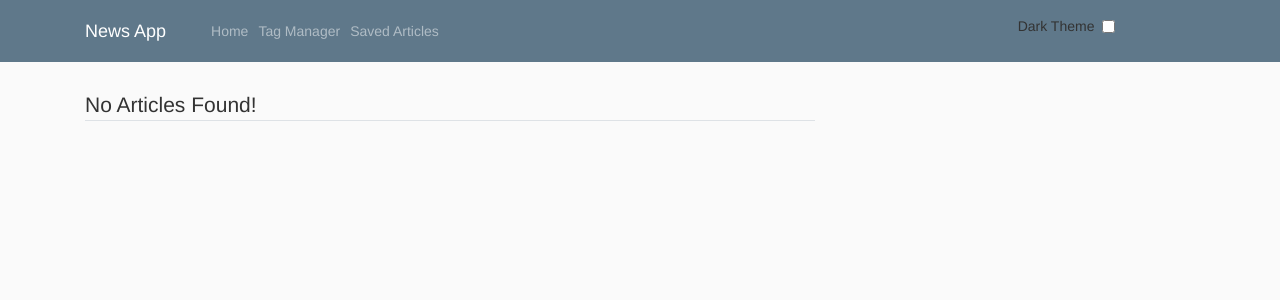
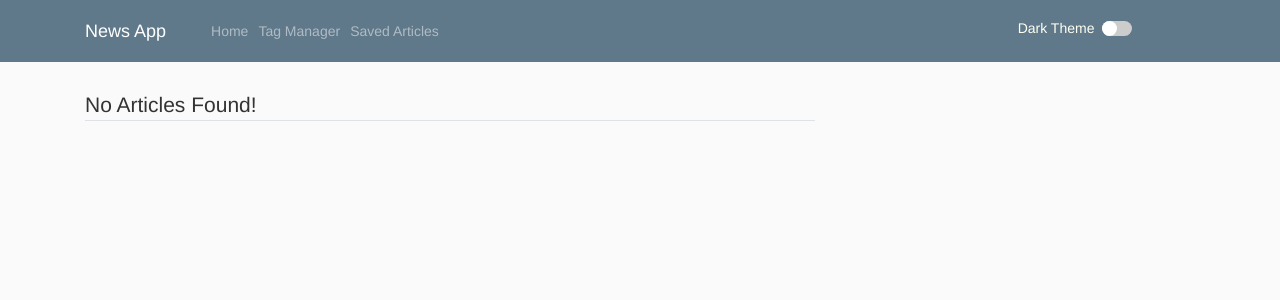
Before and after one commit to dcaohuu18/cs345_project2, a Flask app: page / in a window 1280 px wide. Shown: the top 300 px of the page. Run offline with Flask 2, Linux system fonts and the light colour scheme; data comes from the database, SQL or seed files in the repository; data that the repository does not hold is empty; some libraries are stand-ins or nearby versions.

Commit message:
add toggle switch animation

```diff
--- a/app_package/static/main.css
+++ b/app_package/static/main.css
@@ -143,3 +143,58 @@ a.article-title:hover {
     padding-bottom: 0px;
     float: right;
 }
+
+/* Toggle switch animation: */
+.toggle-switch {
+    position: relative;
+    display: inline-block;
+    width: 30px;
+    height: 15px;
+    margin-top: 5px;
+}
+
+.toggle-switch input {
+    opacity: 0;
+    width: 0;
+    height: 0;
+}
+
+.toggle-slider {
+    position: absolute;
+    cursor: pointer;
+    top: 0;
+    left: 0;
+    right: 0;
+    bottom: 0;
+    background-color: #ccc;
+    -webkit-transition: .4s;
+    transition: .4s;
+    border-radius: 34px;
+}
+
+.toggle-slider:before {
+    position: absolute;
+    content: "";
+    height: 15px;
+    width: 15px;
+    left: 0px;
+    bottom: 0px;
+    background-color: white;
+    -webkit-transition: .4s;
+    transition: .4s;
+    border-radius: 50%;
+}
+
+.toggle-switch input:checked + .toggle-slider {
+    background-color: #4dd163;
+}
+
+.toggle-switch input:focus + .toggle-slider {
+    box-shadow: 0 0 1px #2196F3;
+}
+
+.toggle-switch input:checked + .toggle-slider:before {
+    -webkit-transform: translateX(15px);
+    -ms-transform: translateX(15px);
+    transform: translateX(15px);
+}
--- a/app_package/templates/layout.html
+++ b/app_package/templates/layout.html
@@ -38,10 +38,13 @@
                     </div>
                     <!-- Navbar Right Side -->
                     <div class="navbar-nav col-2">
-                        <span class="nav-item" style="margin-right:8px">Dark Theme</span>
+                        <span class="nav-item", style="margin-right:8px; margin-top:2px; color:#fefff1">Dark Theme</span>
                         <form id='dark-toggle-form' method="POST" action="">
                             <input type="hidden" name="form_name" value="dark_toggle_form">
-                            {{ dark_toggle_form.is_dark(onchange="document.getElementById('dark-toggle-form').submit()") }}
+                            <label class="toggle-switch">
+                                {{ dark_toggle_form.is_dark(onchange="document.getElementById('dark-toggle-form').submit()") }}
+                                <span class="toggle-slider"></span>
+                            </label>
                         </form>
                     </div>
                 </div>
```
